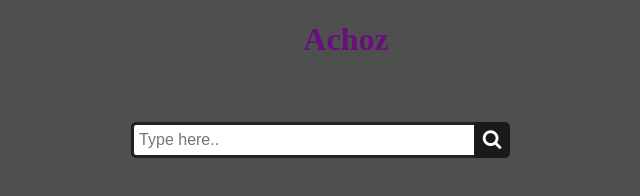
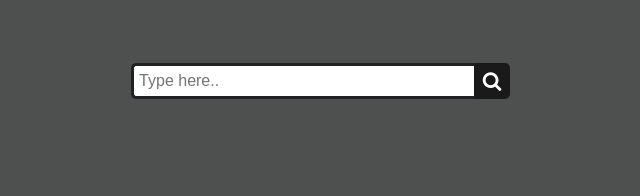
Before and after one commit to kcubeterm/achoz, a website: page public/index.html in a window 1280 px wide. Shown: the whole page, without its empty margins (294-934 px from the left). Drawn offline with Linux system fonts and the light colour scheme; files that its build step writes are made by us from their sources.

Commit message:
index.js:remove achoz text

```diff
--- a/public/index.html
+++ b/public/index.html
@@ -9,7 +9,7 @@
 
 <body>
     <div id=logo>
-        <h1 id="achoz"> Achoz</h1>
+        <!-- <h1 id="achoz"> Achoz</h1> -->
     </div>
     <div id="wrap">
 
```
